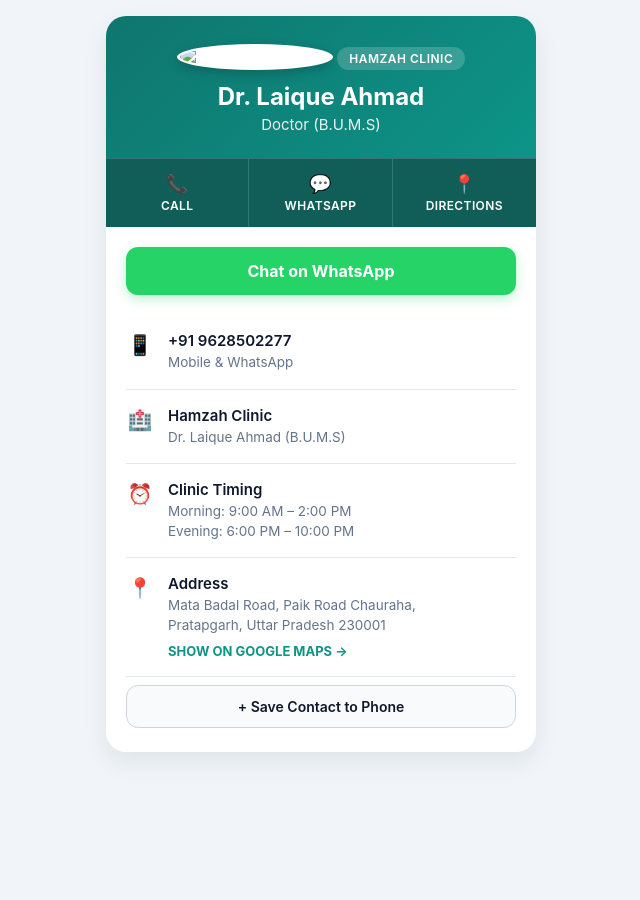
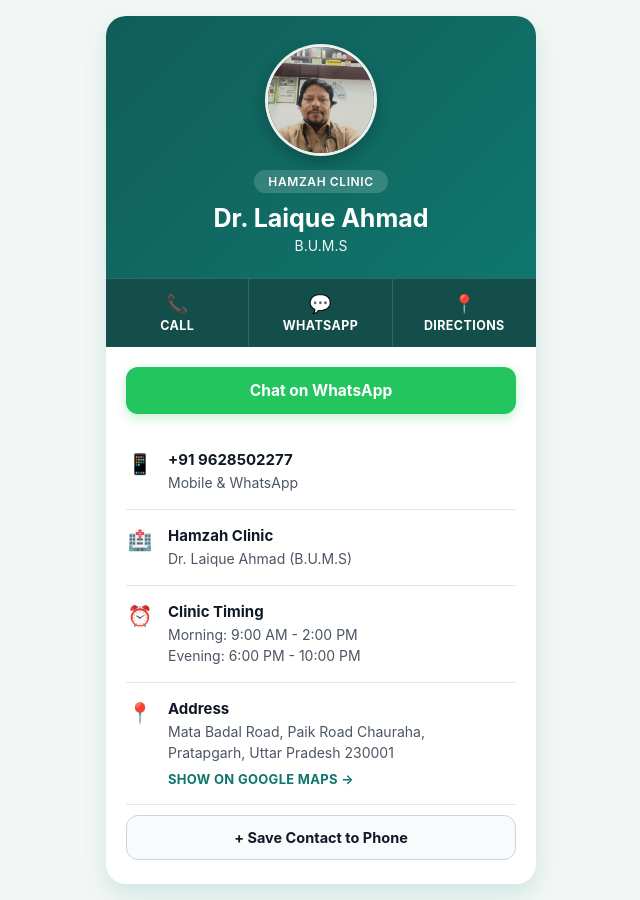
Before and after one commit to rebelzane/hamzah-clinic, a plain HTML site: page index.html in a window 1280 px wide. Shown: the whole page, without its empty margins (319-959 px from the left). Before the commit the page ends 800 px from the top, so only its background shows below. Drawn offline with Linux system fonts and the light colour scheme.

Commit message:
Update index.html

```diff
--- a/index.html
+++ b/index.html
@@ -3,7 +3,7 @@
 <head>
   <meta charset="UTF-8" />
   <meta name="viewport" content="width=device-width, initial-scale=1.0" />
-  <title>Hamzah Clinic - Dr. Laique Ahmad (B.U.M.S)</title>
+  <title>Hamzah Clinic - Dr. Laique Ahmad</title>
   <style>
     * {
       box-sizing: border-box;
@@ -12,7 +12,7 @@
       font-family: -apple-system, BlinkMacSystemFont, "Segoe UI", Roboto, sans-serif;
     }
     body {
-      background: #f1f5f9;
+      background: #f2f7f5;
       display: flex;
       justify-content: center;
       min-height: 100vh;
@@ -24,60 +24,66 @@
       max-width: 430px;
       border-radius: 20px;
       overflow: hidden;
-      box-shadow: 0 10px 25px rgba(15, 23, 42, 0.08);
+      box-shadow: 0 10px 25px rgba(15, 118, 110, 0.14);
       height: fit-content;
     }
     .header {
-      background: linear-gradient(135deg, #0f766e, #0d9488);
+      background: linear-gradient(135deg, #115e59, #0f766e);
       color: #ffffff;
       text-align: center;
       padding: 28px 20px 24px;
     }
-    .doctor-photo {
-      width: 96px;
-      height: 96px;
+    .pic-wrap {
+      width: 112px;
+      height: 112px;
       border-radius: 50%;
+      overflow: hidden;
+      border: 3.5px solid rgba(255, 255, 255, 0.92);
+      box-shadow: 0 6px 16px rgba(0, 0, 0, 0.25);
+      margin: 0 auto 14px;
+      background: #0d4a46;
+    }
+    .profile-pic {
+      width: 100%;
+      height: 100%;
       object-fit: cover;
-      border: 3px solid #ffffff;
-      box-shadow: 0 4px 12px rgba(0, 0, 0, 0.2);
-      margin-bottom: 12px;
-      background: #ffffff;
+      object-position: 52% 22%;
+      display: block;
     }
-    .clinic-badge {
+    .badge {
       display: inline-block;
-      background: rgba(255, 255, 255, 0.18);
-      padding: 4px 12px;
+      background: rgba(255, 255, 255, 0.16);
+      padding: 4px 14px;
       border-radius: 999px;
       font-size: 12px;
       font-weight: 600;
-      letter-spacing: 0.5px;
-      margin-bottom: 8px;
-      text-transform: uppercase;
+      letter-spacing: 0.6px;
+      margin-bottom: 10px;
     }
     .header h1 {
-      font-size: 24px;
+      font-size: 25px;
       font-weight: 700;
       margin-bottom: 4px;
     }
     .header p {
-      font-size: 15px;
-      opacity: 0.92;
+      font-size: 14px;
+      opacity: 0.94;
     }
     .quick-actions {
       display: grid;
       grid-template-columns: repeat(3, 1fr);
-      background: #115e59;
-      border-top: 1px solid rgba(255, 255, 255, 0.15);
+      background: #134e4a;
+      border-top: 1px solid rgba(255, 255, 255, 0.14);
     }
     .quick-actions a {
       color: #ffffff;
       text-decoration: none;
       text-align: center;
       padding: 14px 8px;
-      font-size: 12px;
-      font-weight: 600;
+      font-size: 12.5px;
+      font-weight: 700;
       letter-spacing: 0.4px;
-      border-right: 1px solid rgba(255, 255, 255, 0.15);
+      border-right: 1px solid rgba(255, 255, 255, 0.14);
     }
     .quick-actions a:last-child {
       border-right: none;
@@ -96,14 +102,14 @@
       justify-content: center;
       gap: 10px;
       width: 100%;
-      background: #25d366;
+      background: #22c55e;
       color: #ffffff;
       text-decoration: none;
       font-weight: 700;
-      font-size: 16px;
+      font-size: 15.5px;
       padding: 14px;
       border-radius: 12px;
-      box-shadow: 0 4px 12px rgba(37, 211, 102, 0.3);
+      box-shadow: 0 4px 12px rgba(34, 197, 94, 0.28);
     }
     .details {
       padding: 12px 20px 24px;
@@ -113,7 +119,7 @@
       align-items: flex-start;
       gap: 14px;
       padding: 16px 0;
-      border-bottom: 1px solid #e2e8f0;
+      border-bottom: 1px solid #e5e7eb;
     }
     .row:last-child {
       border-bottom: none;
@@ -126,34 +132,35 @@
     }
     .info h3 {
       font-size: 15px;
-      color: #0f172a;
-      font-weight: 600;
+      color: #111827;
+      font-weight: 700;
       margin-bottom: 3px;
     }
     .info p {
-      font-size: 13.5px;
-      color: #64748b;
-      line-height: 1.45;
+      font-size: 14px;
+      color: #4b5563;
+      line-height: 1.5;
     }
     .map-link {
       display: inline-block;
       margin-top: 8px;
-      color: #0d9488;
+      color: #0f766e;
       font-size: 13px;
       font-weight: 700;
       text-decoration: none;
+      letter-spacing: 0.3px;
     }
     .save-btn {
       display: block;
       width: 100%;
-      margin-top: 8px;
-      padding: 12px;
+      margin-top: 10px;
+      padding: 13px;
       background: #f8fafc;
-      color: #0f172a;
+      color: #111827;
       border: 1.5px solid #cbd5e1;
       border-radius: 12px;
-      font-size: 14px;
-      font-weight: 600;
+      font-size: 14.5px;
+      font-weight: 700;
       cursor: pointer;
     }
   </style>
@@ -161,16 +168,18 @@
 <body>
   <div class="card">
     <div class="header">
-      <img src="Snapchat-265435254.jpg" alt="Dr. Laique Ahmad" class="doctor-photo" />
-      <div class="clinic-badge">Hamzah Clinic</div>
+      <div class="pic-wrap">
+        <img class="profile-pic" src="IMG-20261120-WA0005.jpg" alt="Dr. Laique Ahmad - B.U.M.S" />
+      </div>
+      <div class="badge">HAMZAH CLINIC</div>
       <h1>Dr. Laique Ahmad</h1>
-      <p>Doctor (B.U.M.S)</p>
+      <p>B.U.M.S</p>
     </div>
 
     <div class="quick-actions">
       <a href="tel:+919628502277"><span>📞</span>CALL</a>
       <a href="https://wa.me/919628502277" target="_blank"><span>💬</span>WHATSAPP</a>
-      <a href="https://maps.app.goo.gl/C9z14j1dPUkQthvXA?g_st=ac" target="_blank"><span>📍</span>DIRECTIONS</a>
+      <a href="https://maps.google.com/?q=Mata+Badal+Road,+Paik+Road+Chauraha,+Pratapgarh,+Uttar+Pradesh+230001" target="_blank"><span>📍</span>DIRECTIONS</a>
     </div>
 
     <div class="cta-wrap">
@@ -200,7 +209,7 @@
         <div class="icon">⏰</div>
         <div class="info">
           <h3>Clinic Timing</h3>
-          <p>Morning: 9:00 AM – 2:00 PM<br>Evening: 6:00 PM – 10:00 PM</p>
+          <p>Morning: 9:00 AM - 2:00 PM<br />Evening: 6:00 PM - 10:00 PM</p>
         </div>
       </div>
 
@@ -208,8 +217,8 @@
         <div class="icon">📍</div>
         <div class="info">
           <h3>Address</h3>
-          <p>Mata Badal Road, Paik Road Chauraha,<br>Pratapgarh, Uttar Pradesh 230001</p>
-          <a class="map-link" href="https://maps.app.goo.gl/C9z14j1dPUkQthvXA?g_st=ac" target="_blank">
+          <p>Mata Badal Road, Paik Road Chauraha,<br />Pratapgarh, Uttar Pradesh 230001</p>
+          <a class="map-link" href="https://maps.google.com/?q=Mata+Badal+Road,+Paik+Road+Chauraha,+Pratapgarh,+Uttar+Pradesh+230001" target="_blank">
             SHOW ON GOOGLE MAPS →
           </a>
         </div>
@@ -226,17 +235,16 @@
       const vcard = [
         "BEGIN:VCARD",
         "VERSION:3.0",
-        "N:Ahmad;Laique;;Dr.;(B.U.M.S)",
+        "N:Ahmad;Dr. Laique;;;",
         "FN:Dr. Laique Ahmad - Hamzah Clinic",
         "ORG:Hamzah Clinic",
-        "TITLE:Doctor (B.U.M.S)",
+        "TITLE:B.U.M.S",
         "TEL;TYPE=CELL,VOICE:+919628502277",
         "ADR;TYPE=WORK:;;Mata Badal Road, Paik Road Chauraha;Pratapgarh;Uttar Pradesh;230001;India",
-        "URL:https://wa.me/919628502277",
         "END:VCARD"
       ].join("\n");
 
-      const blob = new Blob([vcard], { type: "text/vcard" });
+      const blob = new Blob([vcard], { type: "text/vcard;charset=utf-8" });
       const url = URL.createObjectURL(blob);
       const a = document.createElement("a");
       a.href = url;
```
